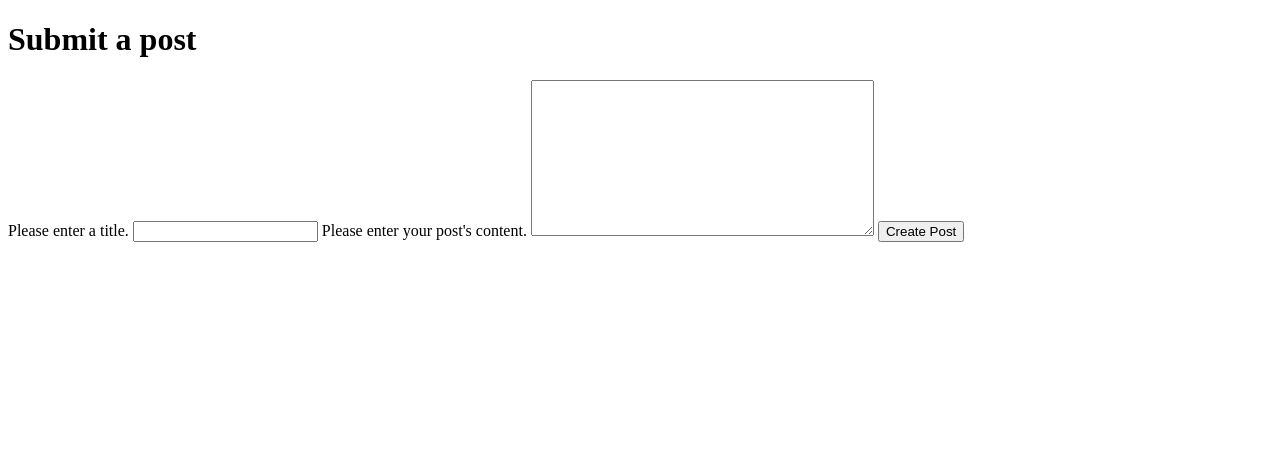
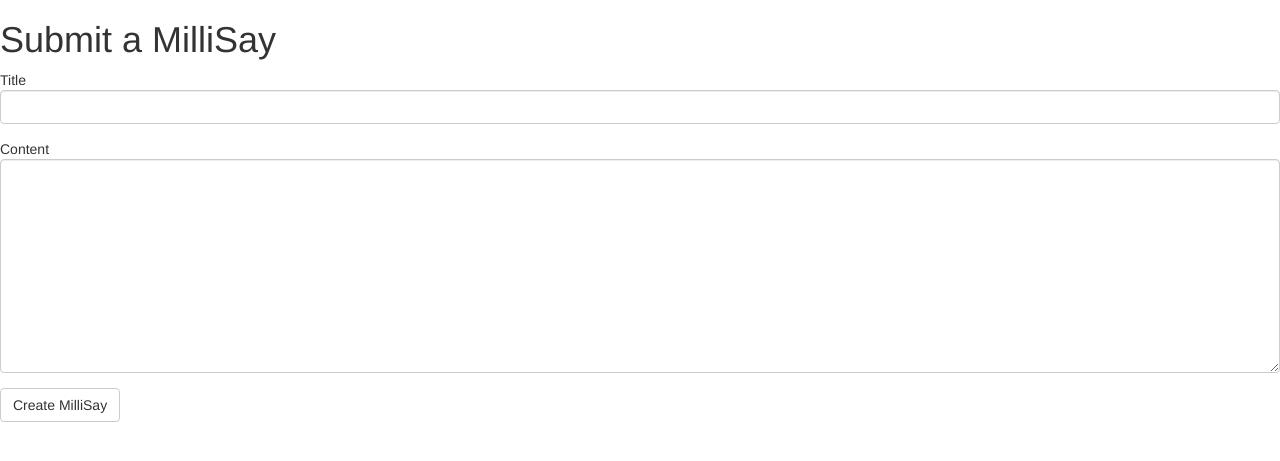
Before and after one commit to gnarizzy/MilliSay, a Django app: page /submit/ in a window 1280 px wide. Shown: the top 461 px of the page. Run offline with Django 3.2, Linux system fonts and the light colour scheme; parts of the project's set-up code (start-up, migrations or seed data) failed here and were passed over.

Commit message:
More styling stuff

```diff
--- a/millisay/readwrite/forms.py
+++ b/millisay/readwrite/forms.py
@@ -2,8 +2,8 @@ from django import forms
 from readwrite.models import Post
 
 class PostForm(forms.ModelForm):
-    title = forms.CharField(max_length=200, help_text="Please enter a title.")
-    content = forms.CharField(widget=forms.Textarea, help_text="Please enter your post's content.")
+    title = forms.CharField(widget=forms.TextInput(attrs={'class':'form-control'}),max_length=200, help_text="Title")
+    content = forms.CharField(widget=forms.Textarea(attrs={'class':'form-control'}), help_text="Content")
 
     class Meta:
         model = Post
--- a/millisay/static/css/styles.css
+++ b/millisay/static/css/styles.css
@@ -5,3 +5,7 @@
 .panel-body {
     padding-top: 0;
 }
+
+body {
+	color: #555753;
+}
--- a/millisay/templates/readwrite/index.html
+++ b/millisay/templates/readwrite/index.html
@@ -4,7 +4,7 @@
     <title>MilliSay -- Instantly post short, anonymous essays</title>
 </head>
 <body>
-    <h1>Most recent Millisays</h1>
+    <h1>Most recent MilliSays</h1>
     {% if posts %}
         <ul>
             {% for post in posts %}
@@ -14,5 +14,6 @@
     {% else %}
         <strong> There are no posts to show!</strong>
     {% endif %}
+    <a href="/submit"/><h2>Instantly submit your own MilliSay</h2>
 </body>
 </html>
--- a/millisay/templates/readwrite/post.html
+++ b/millisay/templates/readwrite/post.html
@@ -16,6 +16,7 @@
                   <div class = "panel-body">
                     <div class = "page-header">
                         <h1>{{ post.title }}</h1>
+                        <br>
                         <p>{{ post.content }}</p>
                     </div>
                   </div>
@@ -24,10 +25,11 @@
         </div>
     </div>
 
-
+<!--
     <script src="http://code.jquery.com/jquery-2.0.3.min.js"></script>
     <script src="{% static 'js/bootstrap.min.js' %}"></script>
     <script src="{% static 'js/bootstrap.js' %}"></script>
+-->
 
 
 </body>
--- a/millisay/templates/readwrite/submit.html
+++ b/millisay/templates/readwrite/submit.html
@@ -1,18 +1,24 @@
+{% load static %}
 <!DOCTYPE html>
 <html>
 <head>
-    <title>Submit a post</title>
+     <meta name="viewport" content="width=device-width, initial-scale=1.0">
+    <link href="{% static 'css/bootstrap.min.css'% }" rel="stylesheet" media="screen">
+    <link href="{% static 'css/bootstrap.css' %}" rel="stylesheet">
+    <title>Submit a MilliSay</title>
 </head>
 <body>
-<h1>Submit a post</h1>
+<h1>Submit a MilliSay</h1>
 <form id="submit_form" method="post" action="/submit/">
     {% csrf_token %}
     {% for field in form.visible_fields %}
+    <div class="form-group">
         {{ field.errors }}
         {{ field.help_text }}
         {{ field }}
+    </div>
     {% endfor %}
-    <input type="submit" name="submit" value="Create Post"/>
+    <input type="submit" class="btn btn-default" name="submit" value="Create MilliSay"/>
 </form>
 </body>
 </html>
```
Also changed, not shown: millisay/millisay.db, 1 other file.
